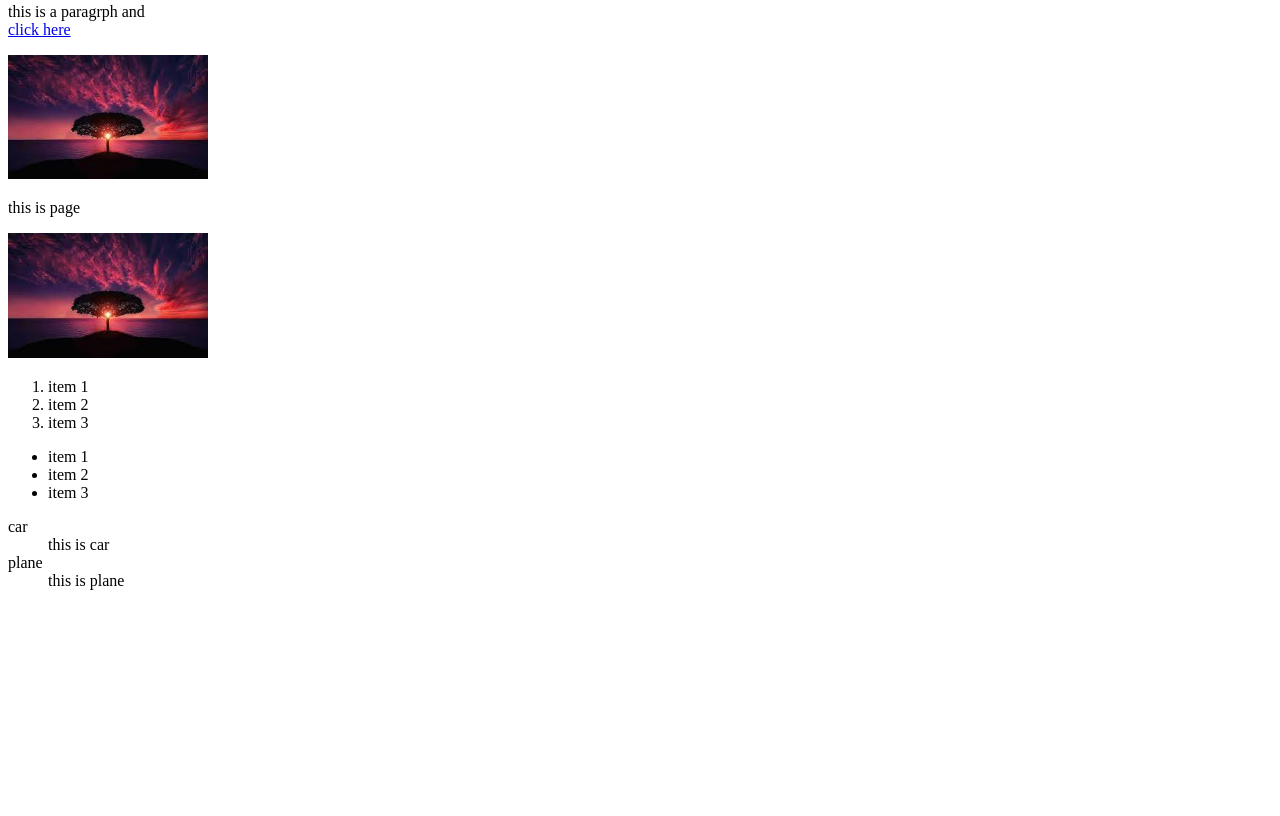
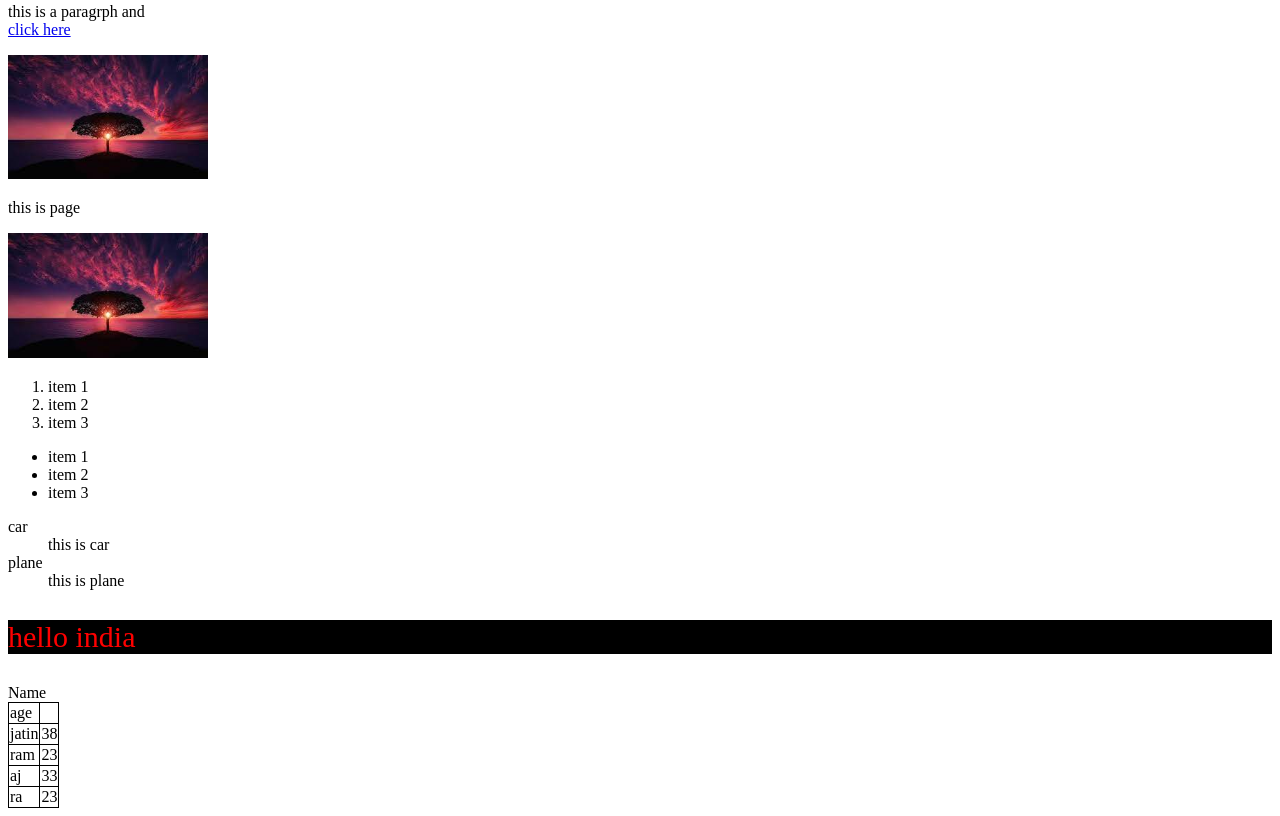
Before and after one commit to jatinjangid452/fullstack, a plain HTML site: page index.html in a window 1280 px wide. Shown: the part 299-1115 px from the top of the page. Before the commit the page ends 905 px from the top, so only its background shows below. Drawn offline with Linux system fonts and the light colour scheme.

Commit message:
first commit

```diff
--- a/index.html
+++ b/index.html
@@ -5,10 +5,14 @@
     <meta http-equiv="X-UA-Compatible" content="IE=edge">
     <meta name="viewport" content="width=device-width, initial-scale=1.0">
     <title>Document</title>
+    <style>table,tr,td,th{
+        border: 1px solid black;
+border-collapse: collapse;
+    }</style>
 </head>
 <body>
     <h1>hey  jatin</h1>
-    <h2><hr>hello</h2>
+    <h2 style="color:blue;"><hr>hello</h2>
     <h3>hello</h3>
     <h4>hello</h4>
     <h5>hello</h5>
@@ -40,5 +44,30 @@
 <dd>this is plane</dd>
 </dl>
 
+<p style="color:red ;font-size:30px;background-color: black;">hello india</p>
+
+
+<table>
+    <tr>
+        <t>Name</td>
+        <td>age</td>
+    </tr>
+    <tr>
+        <td>jatin</td>
+        <td>38</td>
+    </tr>
+    <tr>
+        <td>ram</td>
+        <td>23</td>
+    </tr>
+    <tr>
+        <td>aj</td>
+        <td>33</td>
+    </tr>
+    <tr>
+        <td>ra</td>
+        <td>23</td>
+    </tr>
+</table>
 </body>
 </html>
```
Also changed, not shown: about.html (+7 -3 lines).
